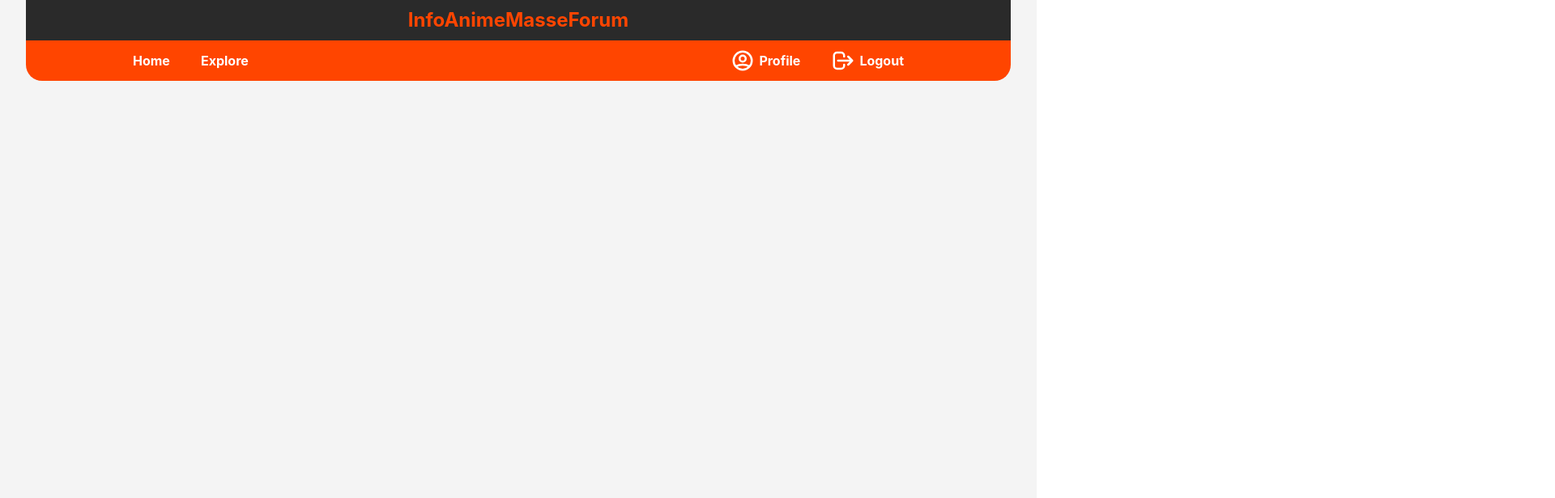
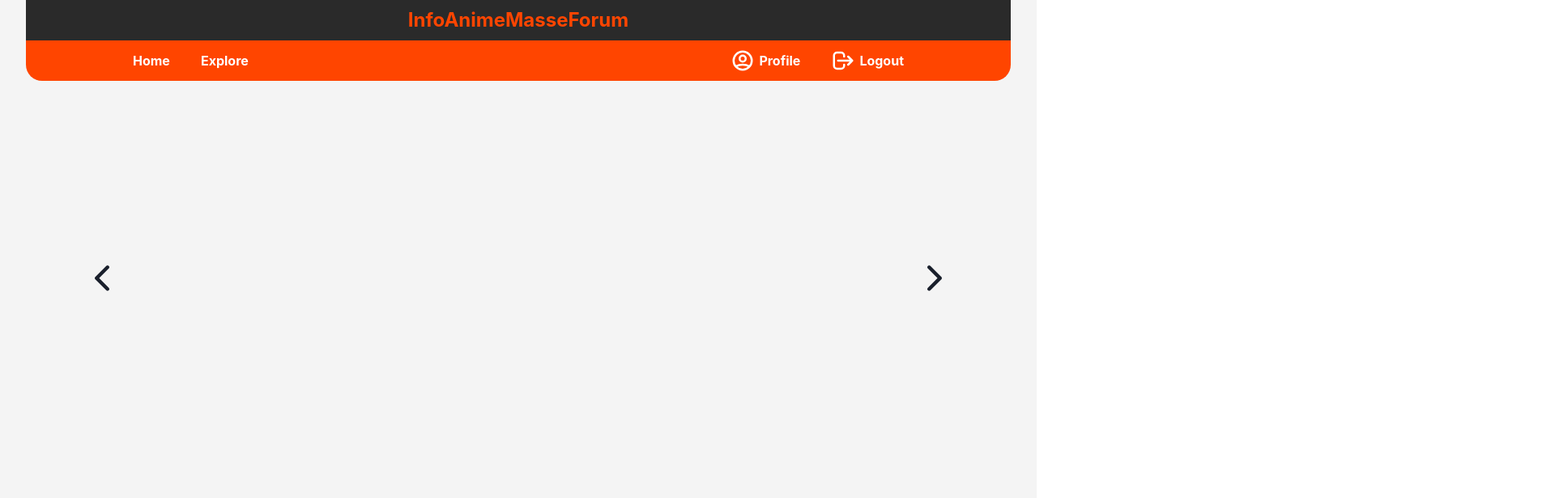
Before and after one commit to Gulilil/IF3110-Tugas-Besar-2-WBD_SPA, a React (Create React App) app: page / in a window 1280 px wide. Shown: the top 616 px of the page at 81% size, 1920 px wide, since content can reach past the window. Built offline with nearby package versions, Linux system fonts and the light colour scheme.

Commit message:
feat: add slider react-slick for home herp

```diff
--- a/package.json
+++ b/package.json
@@ -14,12 +14,14 @@
     "@types/node": "^16.18.59",
     "@types/react": "^18.2.31",
     "@types/react-dom": "^18.2.14",
+    "@types/react-slick": "^0.23.12",
     "framer-motion": "^10.16.4",
     "react": "^18.2.0",
     "react-dom": "^18.2.0",
     "react-icons": "^4.11.0",
     "react-router-dom": "^6.17.0",
     "react-scripts": "5.0.1",
+    "react-slick": "^0.29.0",
     "typescript": "^4.9.5",
     "web-vitals": "^2.1.4"
   },
--- a/src/comps/ForumPost.tsx
+++ b/src/comps/ForumPost.tsx
@@ -1,6 +1,8 @@
-import React from "react";
+import React, { useState } from "react";
 import { Flex, Text } from "@chakra-ui/react";
 import { ImageComps } from "./ImageComps";
+import { PostForm } from "./PostForm";
+import { ButtonComps } from "./ButtonComps";
 
 export const ForumPost = ({
   width,
@@ -19,6 +21,7 @@ export const ForumPost = ({
   authorImage?: string;
   post_id: string | number;
 }) => {
+  const [editReplyPopup, setEditReplyPopup] = useState(false);
   return (
     <Flex
       flexDir={"column"}
@@ -60,14 +63,31 @@ export const ForumPost = ({
           padding={"20px"}
           border={"2px black solid"}
           borderLeft={{ base: "2px black solid", md: "none" }}
-          borderTop = {{base: "none", md: "2px black solid"}}
+          borderTop={{ base: "none", md: "2px black solid" }}
           w={"full"}
+          flexDir={"column"}
+          gap={"20px"}
         >
           <Text whiteSpace={"pre-line"} textAlign={"justify"}>
             {text}
           </Text>
+          <ButtonComps
+            onClick={() => setEditReplyPopup(true)}
+            text="Edit"
+            bgColor="yellow_golden"
+            color="white"
+            width={"150px"}
+          />
         </Flex>
       </Flex>
+
+      {/* Edit Popup */}
+      <PostForm
+        open={editReplyPopup}
+        setClose={() => setEditReplyPopup(false)}
+        isForum={false}
+        initialContent={text}
+      />
     </Flex>
   );
 };
--- a/src/comps/PostForm.tsx
+++ b/src/comps/PostForm.tsx
@@ -7,17 +7,19 @@ export const PostForm = ({
   open,
   setClose,
   isForum,
-  initialTitle,
   initialContent,
 }: {
   open: boolean;
   setClose: () => void;
   isForum: boolean;
-  initialTitle?: string;
   initialContent?: string;
 }) => {
   const [titleHolder, setTitleHolder] = useState("");
-  const [contentHolder, setContentHolder] = useState("");
+  const [contentHolder, setContentHolder] = useState(initialContent? initialContent : "");
+
+  const handleSubmit = () => {
+    console.log("clicked");
+  };
 
   return (
     <PopupWithBlackOverlay open={open} setClose={setClose}>
@@ -33,11 +35,16 @@ export const PostForm = ({
         <Text fontWeight={"bold"} textAlign={"center"}>
           {isForum
             ? "Add a New Forum"
-            : initialContent || initialTitle
+            : initialContent
             ? "Edit a Reply"
             : "Add a New Reply"}
         </Text>
-        <Flex flexDir={"column"} gap={"10px"}>
+
+        <Flex
+          flexDir={"column"}
+          gap={"10px"}
+          display={isForum ? "flex" : "none"}
+        >
           <Text fontWeight={"bold"}> Title </Text>
           <Input
             placeholder="Type the topic title..."
@@ -50,14 +57,14 @@ export const PostForm = ({
           <Text fontWeight={"bold"}> Content </Text>
           <Textarea
             placeholder="Type your topic to be discussed..."
+            value={contentHolder}
             fontWeight={600}
-            maxHeight={"200px"}
-            height={"24px"}
+            height={"200px"}
             resize={"none"}
             py={3}
             borderWidth={"2.5px"}
             borderRadius={"10px"}
-            overflowY="hidden"
+            overflowY="auto"
             onChange={(e) => setContentHolder(e.target.value)}
             sx={{
               "::-webkit-scrollbar": {
@@ -83,7 +90,9 @@ export const PostForm = ({
           text="Add Forum"
           bgColor="red_orange"
           color="white"
-          onClick={() => {}}
+          onClick={() => {
+            handleSubmit();
+          }}
           disabled={
             isForum
               ? titleHolder.length === 0 || contentHolder.length === 0
--- /dev/null
+++ b/src/comps/SliderCard.tsx
@@ -0,0 +1,18 @@
+import { Flex, Text } from "@chakra-ui/react";
+import React from "react";
+
+export const SliderCard = ({
+  image,
+  title,
+  text,
+}: {
+  image?: string;
+  title: string;
+  text: string;
+}) => {
+  return (
+    <Flex >
+      <Text> {title} </Text>
+    </Flex>
+  );
+};
--- /dev/null
+++ b/src/comps/SliderHero.tsx
@@ -0,0 +1,91 @@
+import React from "react";
+import Slider from "react-slick";
+
+import { IoIosArrowBack, IoIosArrowForward } from "react-icons/io";
+import { ForumData } from "../dummy/AllData";
+import { Flex, Icon } from "@chakra-ui/react";
+import { SliderCard } from "./SliderCard";
+import { LoremIpsum_1Sentence } from "../dummy/LoremIpsum";
+
+const NextArrow = (props: any) => {
+  const { onClick } = props;
+  return (
+    <Icon
+      as={IoIosArrowForward}
+      onClick={onClick}
+      cursor={"pointer"}
+      boxSize={12}
+      display={{ base: "none", lg: "block" }}
+      right={"8%"}
+      zIndex={1}
+      top={"40%"}
+      position={"absolute"}
+      _hover={{
+        opacity: 0.5,
+      }}
+    />
+  );
+};
+
+const PrevArrow = (props: any) => {
+  const { onClick } = props;
+  return (
+    <Icon
+      as={IoIosArrowBack}
+      onClick={onClick}
+      cursor={"pointer"}
+      boxSize={12}
+      display={{ base: "none", lg: "block" }}
+      left={"8%"}
+      zIndex={1}
+      top={"40%"}
+      position={"absolute"}
+      _hover={{
+        opacity: 0.5,
+      }}
+    />
+  );
+};
+
+export const SliderHero = () => {
+  const settings = {
+    dots: true,
+    arrows: true,
+    infinite: true,
+    autoplay: true,
+    autoplayspeed: 1500,
+    className: "center",
+    centerPadding: "150px",
+    centerMode: true,
+    speed: 500,
+    slidesToShow: 1,
+    nextArrow: <NextArrow />,
+    prevArrow: <PrevArrow />,
+    responsive: [
+      {
+        breakpoint: 960,
+        settings: {
+          centerPadding: "60px",
+        },
+      },
+      {
+        breakpoint: 720,
+        settings: {
+          centerPadding: "60px",
+          slidesToShow: 1,
+          centerMode: false,
+          infinite: true,
+          dots: true,
+        },
+      },
+    ],
+  };
+  return (
+    <Slider {...settings}>
+      {ForumData.map((data) => {
+        console.log(data.authorID)
+        return <SliderCard title={data.title} text={LoremIpsum_1Sentence} />;
+      })}
+    </Slider>
+  );
+};
--- a/src/pages/ErrorPage.tsx
+++ b/src/pages/ErrorPage.tsx
@@ -1,7 +1,37 @@
-import React from 'react'
+import { Flex, Text } from "@chakra-ui/react";
+import React from "react";
+import { BsQuestionDiamond } from "react-icons/bs";
+import { ButtonComps } from "../comps/ButtonComps";
+import { Link } from "react-router-dom";
 
 export default function ErrorPage() {
   return (
-    <div>ErrorPage</div>
-  )
+    <Flex
+      flexDir={{ base: "column", md: "row" }}
+      justifyContent={"center"}
+      alignItems={"center"}
+      gap={"20px"}
+    >
+      <BsQuestionDiamond size={"150px"} />
+      <Flex
+        textAlign={{ base: "center", md: "left" }}
+        padding={"20px"}
+        flexDir={"column"}
+        gap={"10px"}
+      >
+        <Text fontWeight={"bold"} fontSize={"24px"}>
+          {" "}
+          Oh no! I think you're lost !{" "}
+        </Text>
+
+        <Text> There's nothing here, maybe you should go back.</Text>
+
+        <Flex w={"full"} justifyContent={{base:"center", md:"start"}}>
+          <Link to="/">
+            <ButtonComps text="Go Back" bgColor="yellow_golden" color="white" />
+          </Link>
+        </Flex>
+      </Flex>
+    </Flex>
+  );
 }
--- a/src/pages/ForumDetailPage.tsx
+++ b/src/pages/ForumDetailPage.tsx
@@ -1,14 +1,16 @@
-import React from "react";
+import React, {useState} from "react";
 import { useParams } from "react-router-dom";
 import { Flex, Text } from "@chakra-ui/react";
 import ErrorPage from "./ErrorPage";
 import { ForumPost } from "../comps/ForumPost";
 import { PostData } from "../dummy/AllData";
 import { ButtonComps } from "../comps/ButtonComps";
+import { PostForm } from "../comps/PostForm";
 
 export default function ForumDetailPage() {
   const id = useParams().id;
-  console.log(id);
+
+  const [newReplyPopup, setNewReplyPopup]= useState(false);
 
   // if (!id not found) {
   //   return (<ErrorPage/>)
@@ -44,7 +46,7 @@ export default function ForumDetailPage() {
       })}
 
       <Flex flexDir={"row"} w={"full"} justifyContent={"start"} alignItems={"center"} gap={"30px"} >
-        <ButtonComps text="New Reply" bgColor="red_orange" color="white" onClick={() => {}}/>
+        <ButtonComps text="New Reply" bgColor="red_orange" color="white" onClick={() => {setNewReplyPopup(true)}}/>
         <Flex w={"full"} h={"2px"} bgColor={"#787878"} />
       </Flex>
 
@@ -63,6 +65,9 @@ export default function ForumDetailPage() {
           );
         }
       })}
+
+      {/* New Reply Popup */}
+      <PostForm open={newReplyPopup} setClose={() => setNewReplyPopup(false)} isForum={false}/>
     </Flex>
   );
 }
--- a/src/pages/ForumListPage.tsx
+++ b/src/pages/ForumListPage.tsx
@@ -26,7 +26,7 @@ export default function ForumListPage() {
   return (
     <Flex
       flexDir={"column"}
-      justifyContent={"center"}
+      justifyContent={"start"}
       alignItems={"center"}
       w={"90%"}
       py={"20px"}
--- a/src/pages/HomePage.tsx
+++ b/src/pages/HomePage.tsx
@@ -1,11 +1,11 @@
 import React from 'react'
 import {Flex} from "@chakra-ui/react"
+import { SliderHero } from '../comps/SliderHero'
 
 export default function HomePage() {
   return (
     <Flex>
-
-
+      <SliderHero/>
     </Flex>
   )
 }
```
Also changed, not shown: src/pages/ProfilePage.tsx (+55 -6 lines), 2 other files (tests, documents, lock files or other folders).
